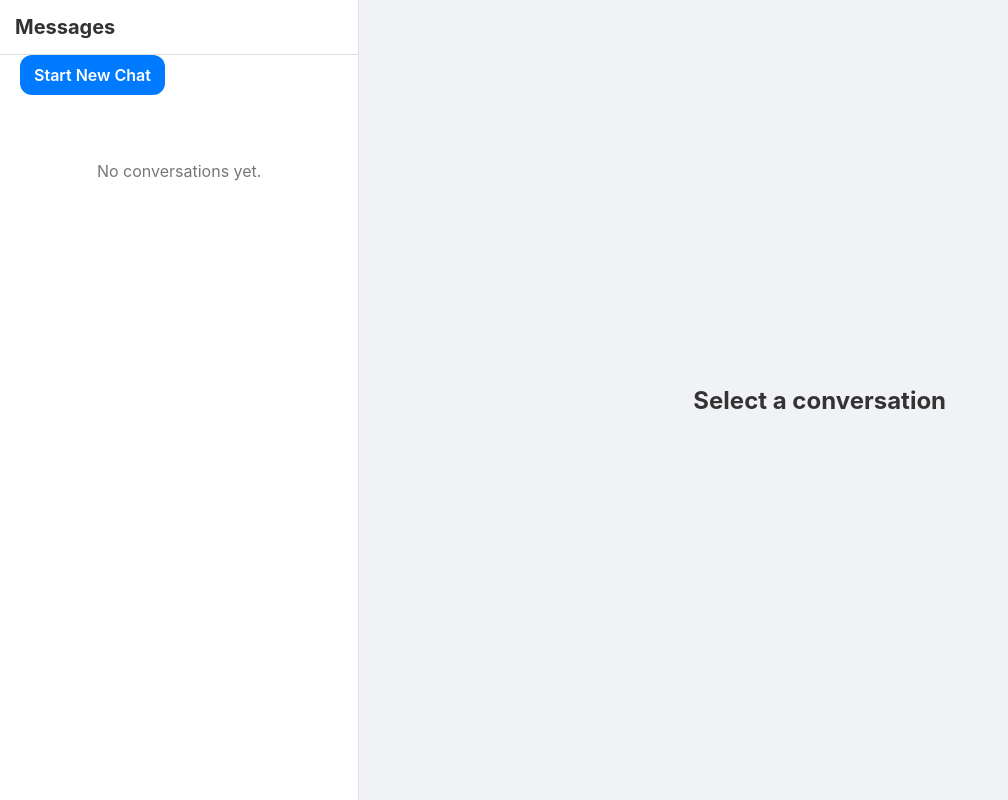
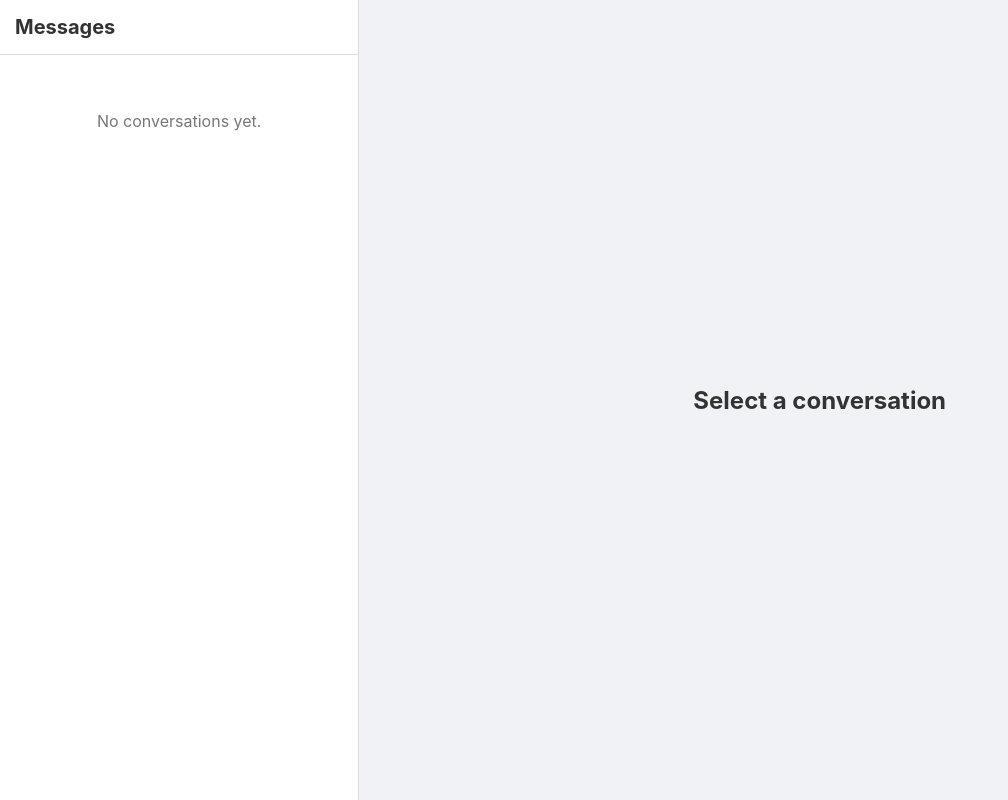
Before and after one commit to gpryan50-star/web-chat-app, a Flask app: page /chat in a window 1280 px wide. Shown: the whole page, without its empty margins (0-1008 px from the left). Run offline with Flask 3, Linux system fonts and the light colour scheme; the visitor is signed in with stand-in values (Sample User, id 1); data that the repository does not hold is empty; some libraries are stand-ins or nearby versions.

```diff
--- a/templates/chat.html
+++ b/templates/chat.html
@@ -16,11 +16,6 @@
     <div class="sidebar">
 
         <div class="sidebar-header">Messages</div>
-
-        <!-- NEW CHAT BUTTON -->
-        <div class="new-chat-container">
-            <a href="/new_chat" class="new-chat-btn">Start New Chat</a>
-        </div>
 
         {% if chats %}
             {% for chat in chats %}
```
